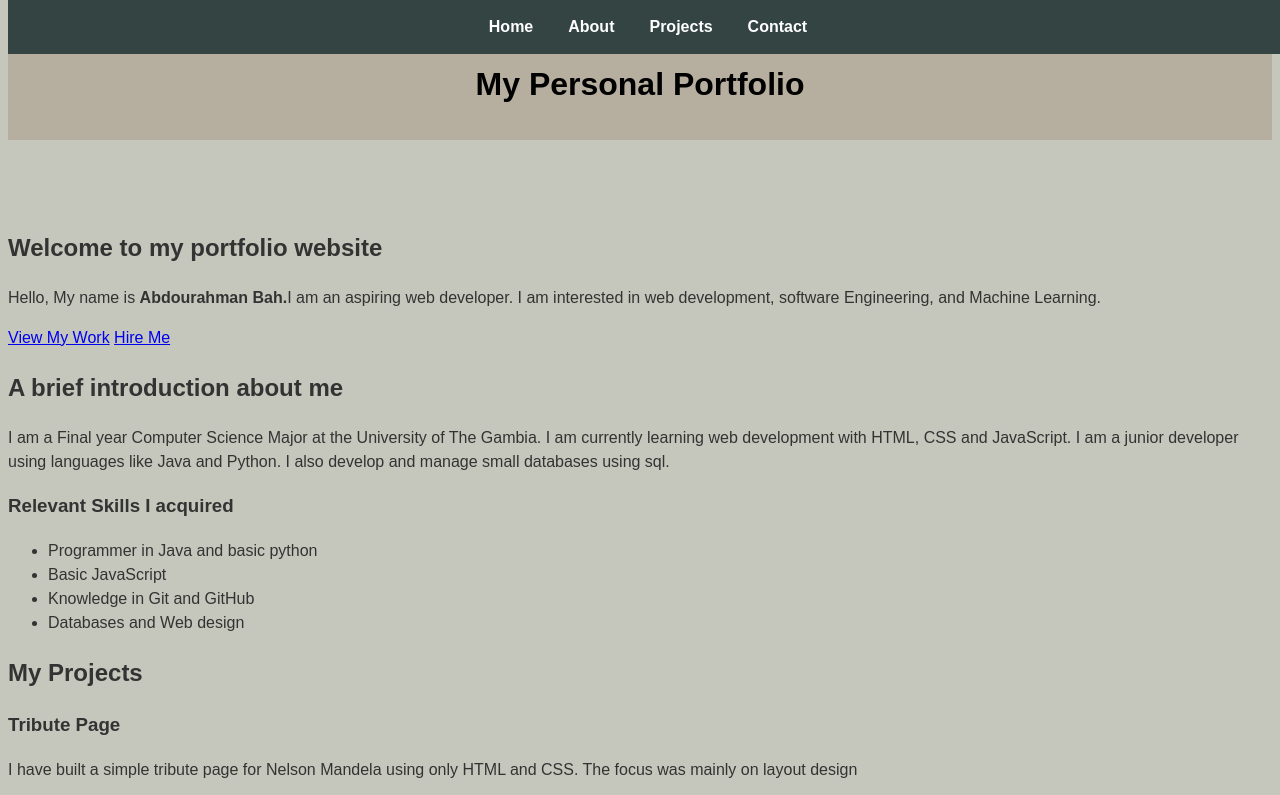
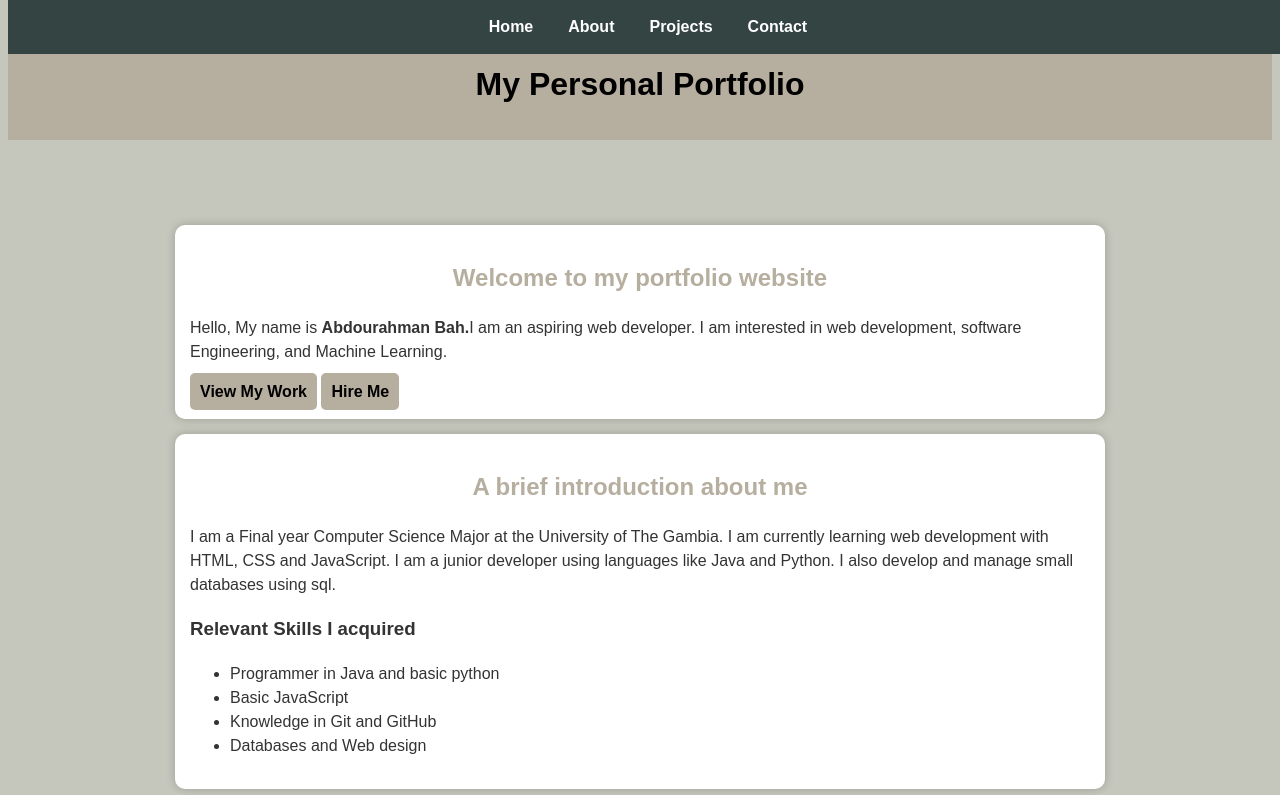
Before and after one commit to abdour-bah/portfolio-project, a plain HTML site: page index.html in a window 1280 px wide. Shown: the top 795 px of the page. Drawn offline with nearby package versions, Linux system fonts and the light colour scheme.

Commit message:
Styles for sections, sub-headers ^ buttons added

```diff
--- a/styles.css
+++ b/styles.css
@@ -64,3 +64,45 @@ main {
     padding-top: 50px;
 
 }
+
+/*Sections styles*/
+section {
+    background-color: white;
+    max-width: 900px;
+    margin: 15px auto;
+    padding: 15px;
+    border-radius: 10px;
+    box-shadow: 0 0 10px rgba(0, 0, 0, 0.2);
+}
+
+h2{
+    color:#B6AE9F ;
+    font-weight: 800;
+    text-align: center;
+}
+
+/* CTA Buttons*/
+.cta-buttons {
+    display: flex;
+    justify-content: center;
+    gap: 25px;
+    margin: 20px 0;
+    flex-wrap: wrap;
+
+}
+
+.btn {
+    background-color: #B6AE9F;
+    color: black;
+    padding: 10px 10px;
+    border-radius: 5px;
+    text-decoration: none;
+    font-weight: bold;
+
+
+}
+
+.btn:hover {
+    background-color: #5A9690;
+    transform: scale(1.05);
+}
```
